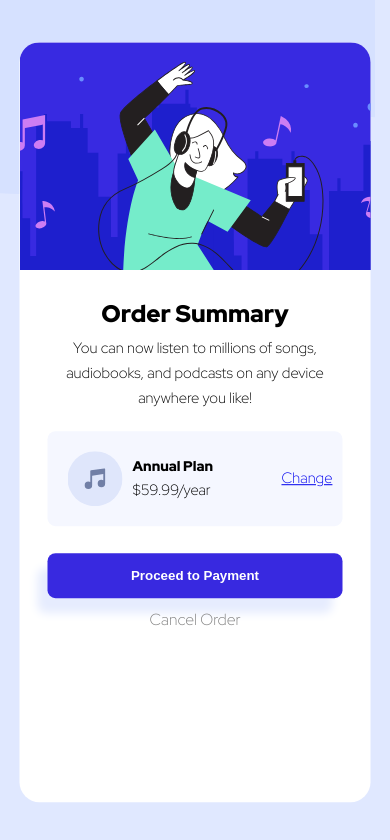
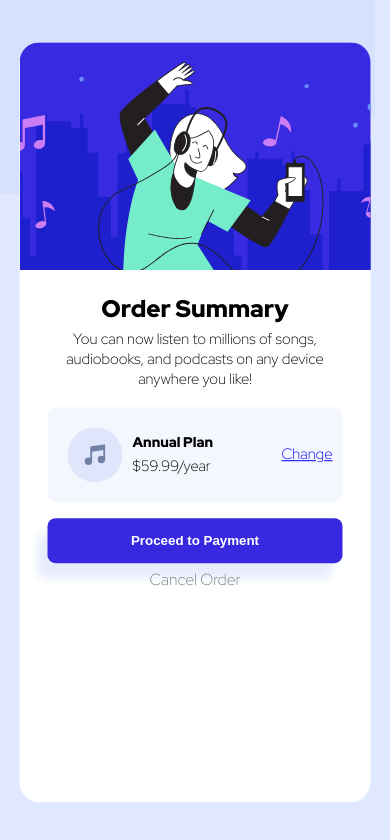
Before and after one commit to nitishjha6519/frontendmentorchallenges, a plain HTML site: page index.html in a window 390 px wide. Drawn offline with Linux system fonts and the light colour scheme.

Commit message:
Update styles.css

```diff
--- a/styles.css
+++ b/styles.css
@@ -122,13 +122,13 @@ button:hover {
         border-top-right-radius: 20px;
     }
     .summary {
-        padding: 10px 10px;
-        line-height: 25px;
+        padding: 8px 10px;
+        line-height: 20px;
         font-size: 20px;
     }
     .pricing {
-        height: 15%;
-        margin-bottom: 15px;
+        height: 12%;
+        margin-bottom: 10px;
         padding: 10px;
         font-size: 15px;
     }
@@ -138,7 +138,7 @@ button:hover {
         padding: 10px;
     }
     button {
-        margin: 4% 0;
+        margin: 2% 0;
         padding: 15px;
     }
 }
```
